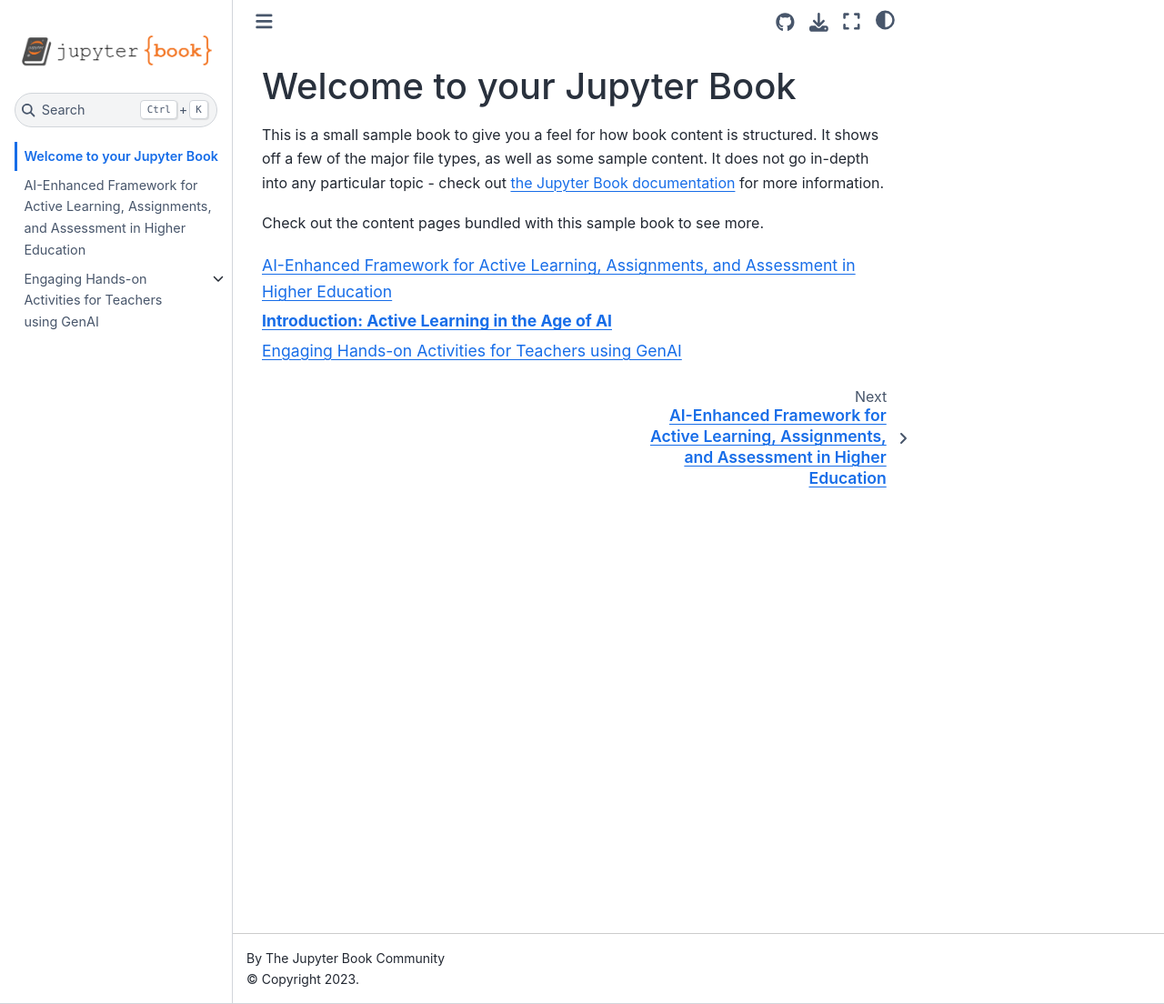
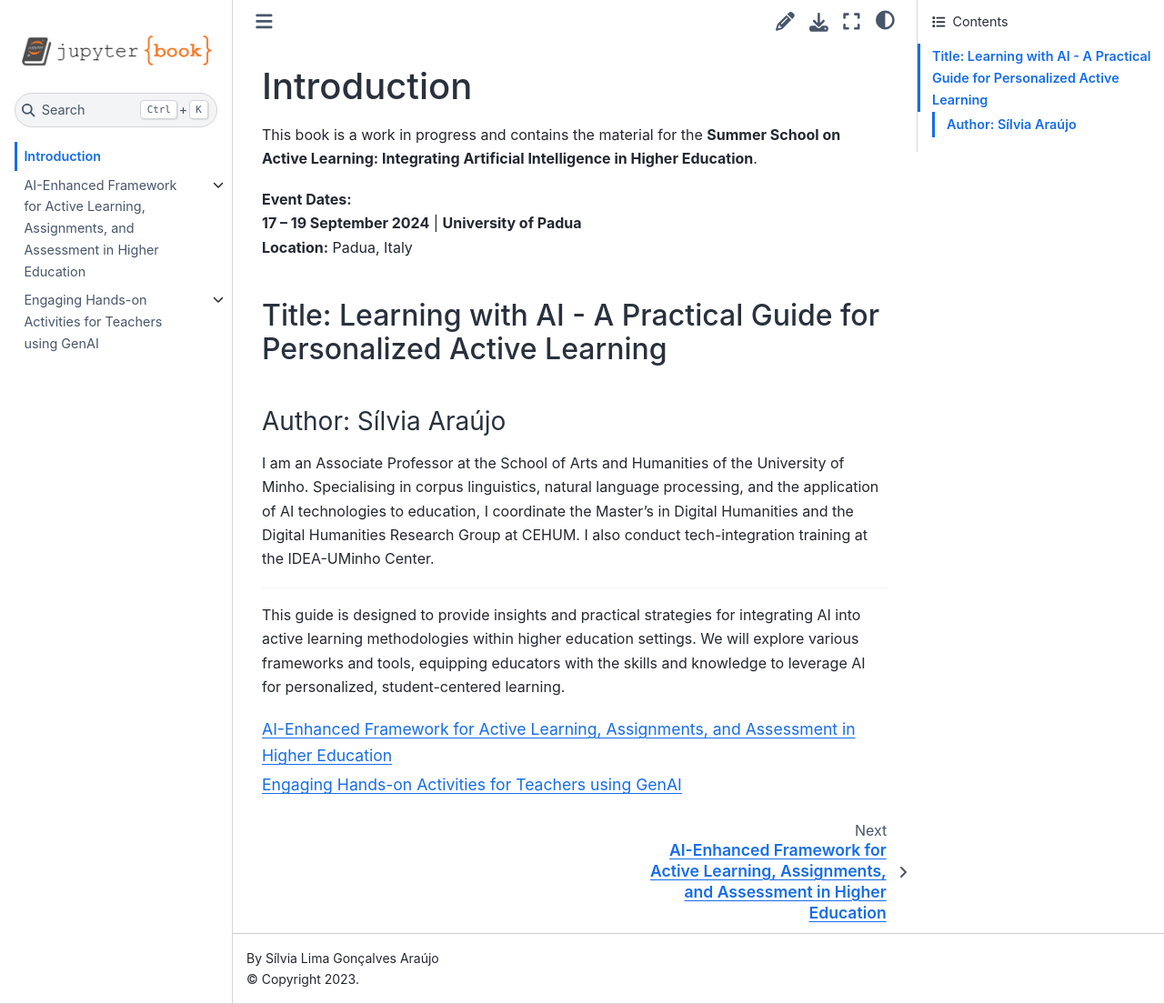
Before and after one commit to uminhodh/teaching-with-ai, a Jupyter Book: the page built from book/intro.md, in a window 1280 px wide and 1104 px high. Shown: the whole window at 91% size. Built offline with Jupyter Book 1.0.4 settings and Sphinx 7.4.7 and the Sphinx Book theme 1.1.4, drawn with Linux system fonts in a browser that asks for light colours.

Commit message:
Update source files and configuration

````diff
--- a/book/_config.yml
+++ b/book/_config.yml
@@ -1,8 +1,8 @@
 # Book settings
 # Learn more at https://jupyterbook.org/customize/config.html
 
-title: My sample book
-author: The Jupyter Book Community
+title: Learning with AI Practical guide for personalized active learning
+author: Sílvia Lima Gonçalves Araújo
 logo: logo.png
 
 # Force re-execution of notebooks on each build.
@@ -22,11 +22,12 @@ bibtex_bibfiles:
 # Information about where the book exists on the web
 repository:
   url: https://github.com/uminhodh/teaching-with-ai  # Online location of your book
-  path_to_book: docs  # Optional path to your book, relative to the repository root
+  path_to_book: book  # Optional path to your book, relative to the repository root
   branch: main  # Which branch of the repository should be used when creating links (optional)
 
 # Add GitHub buttons to your book
 # See https://jupyterbook.org/customize/config.html#add-a-link-to-your-repository
 html:
-  use_issues_button: true
-  use_repository_button: true
+  use_issues_button: false
+  use_repository_button: false
+  use_edit_page_button: true
--- a/book/intro.md
+++ b/book/intro.md
@@ -1,11 +1,21 @@
-# Welcome to your Jupyter Book
+# Introduction
 
-This is a small sample book to give you a feel for how book content is
-structured.
-It shows off a few of the major file types, as well as some sample content.
-It does not go in-depth into any particular topic - check out [the Jupyter Book documentation](https://jupyterbook.org) for more information.
+This book is a work in progress and contains the material for the **Summer School on Active Learning: Integrating Artificial Intelligence in Higher Education**.
 
-Check out the content pages bundled with this sample book to see more.
+**Event Dates:**
+**17 – 19 September 2024** | **University of Padua**
+**Location:** Padua, Italy
+
+## Title: Learning with AI - A Practical Guide for Personalized Active Learning
+
+### Author: Sílvia Araújo
+
+I am an Associate Professor at the School of Arts and Humanities of the University of Minho. Specialising in corpus linguistics, natural language processing, and the application of AI technologies to education, I coordinate the Master's in Digital Humanities and the Digital Humanities Research Group at CEHUM. I also conduct tech-integration training at the IDEA-UMinho Center.
+
+---
+
+This guide is designed to provide insights and practical strategies for integrating AI into active learning methodologies within higher education settings. We will explore various frameworks and tools, equipping educators with the skills and knowledge to leverage AI for personalized, student-centered learning.
+
 
 ```{tableofcontents}
 ```
````
Also changed, not shown: book/chapter1/glossary_ai_education.md (+1 -1 lines), book/chapter1/introduction-to-chapter1.md (+1 -1 lines).
